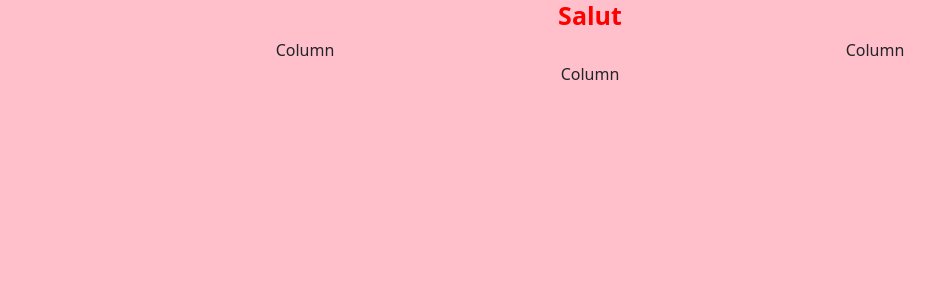
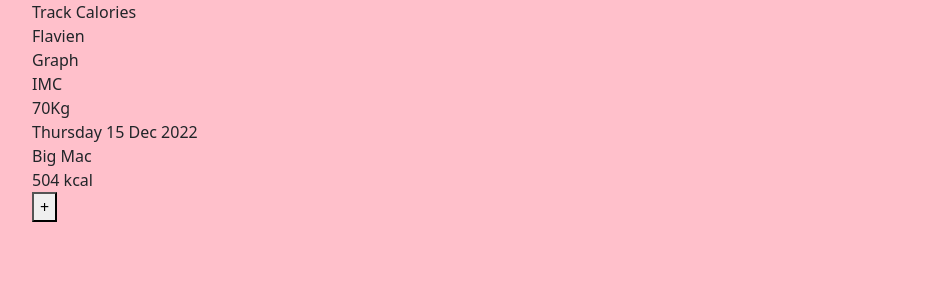
Before and after one commit to Livinien/Track-Calorie, a PHP site: page / in a window 1280 px wide. Shown: the top 300 px of the page, without its empty margins (50-985 px from the left). Run offline with PHP 8.4, Linux system fonts and the light colour scheme.

Commit message:
Structure html home page

```diff
--- a/index.php
+++ b/index.php
@@ -1,4 +1,28 @@
 <?php
+
+// Connexion à la BDD
+
+// Un user s'est connecté
+
+// On stock les informations du user dans une variable
+
+$user= [
+    "id"=>1,
+    "name"=>"Flavien",
+    "age"=>29,
+    "sexe"=>"homme",
+    "weight"=>70,
+    "size"=>173,
+    "IMC"=>23.4,
+    "email"=>"blabla@gmail.com",
+    "isLogged"=>true
+
+];
+
+if(!$user["isLogged"]){
+    header("location:login.php");
+    exit;
+}
 
 $page=[
     "title" => "Track Calorie - Accueil"
@@ -8,19 +32,32 @@ include_once('includes/header.php');
 
 ?>
 
-    <div class="container text-center">
-    <div class="row">
-        <h1>Salut</h1>
-        <div class="col-sm-12 col-md-4 col-lg-6">
-        Column
+  <div class="container">
+    <header>
+        <div class="title">Track Calories</div>
+        <div class="profile"><?php echo $user['name']; ?></div>
+    </header>
+
+    <section class="dataUser">
+        <div>Graph</div>
+        <div>IMC</div>
+        <div><?php echo $user['weight']; ?>Kg</div>
+    </section>
+
+    <section class="date">
+        <div><?php echo date('l d M Y'); ?></div>
+    </section>
+
+    <section class="list">
+        <div class="food">
+            <div class="titleFood">Big Mac</div>
+            <div class="kgFood">504 kcal</div>
         </div>
-        <div class="col-sm-12 col-md-4 col-lg-6">
-        Column
-        </div>
-        <div class="col-sm-12 col-md-4 col-lg-12">
-        Column
-        </div>
-    </div>
-    </div>
+    </section>
+
+    <footer>
+        <button>+</button>
+    </footer>
+  </div>
 
 <?php include_once('includes/footer.php'); ?>
```
